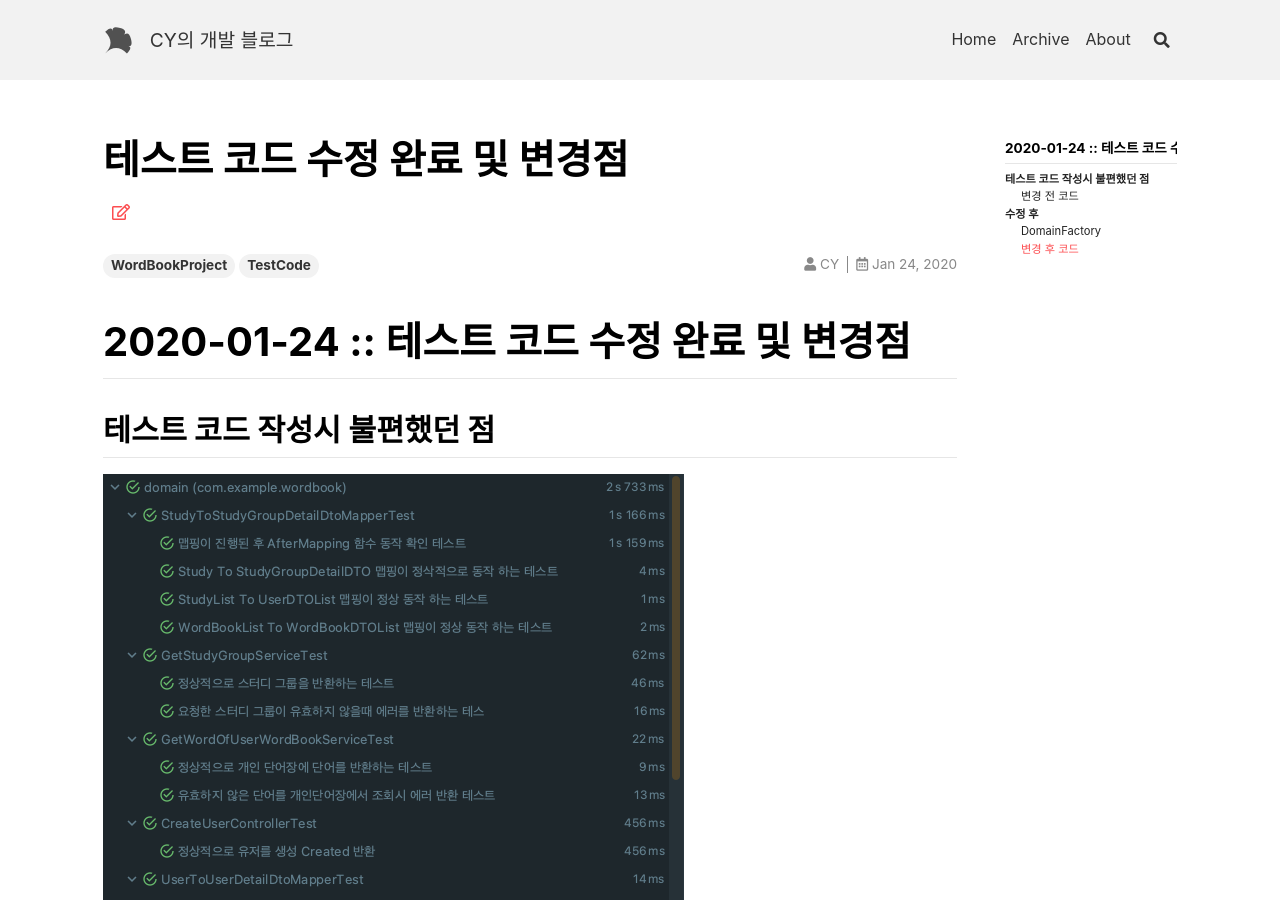
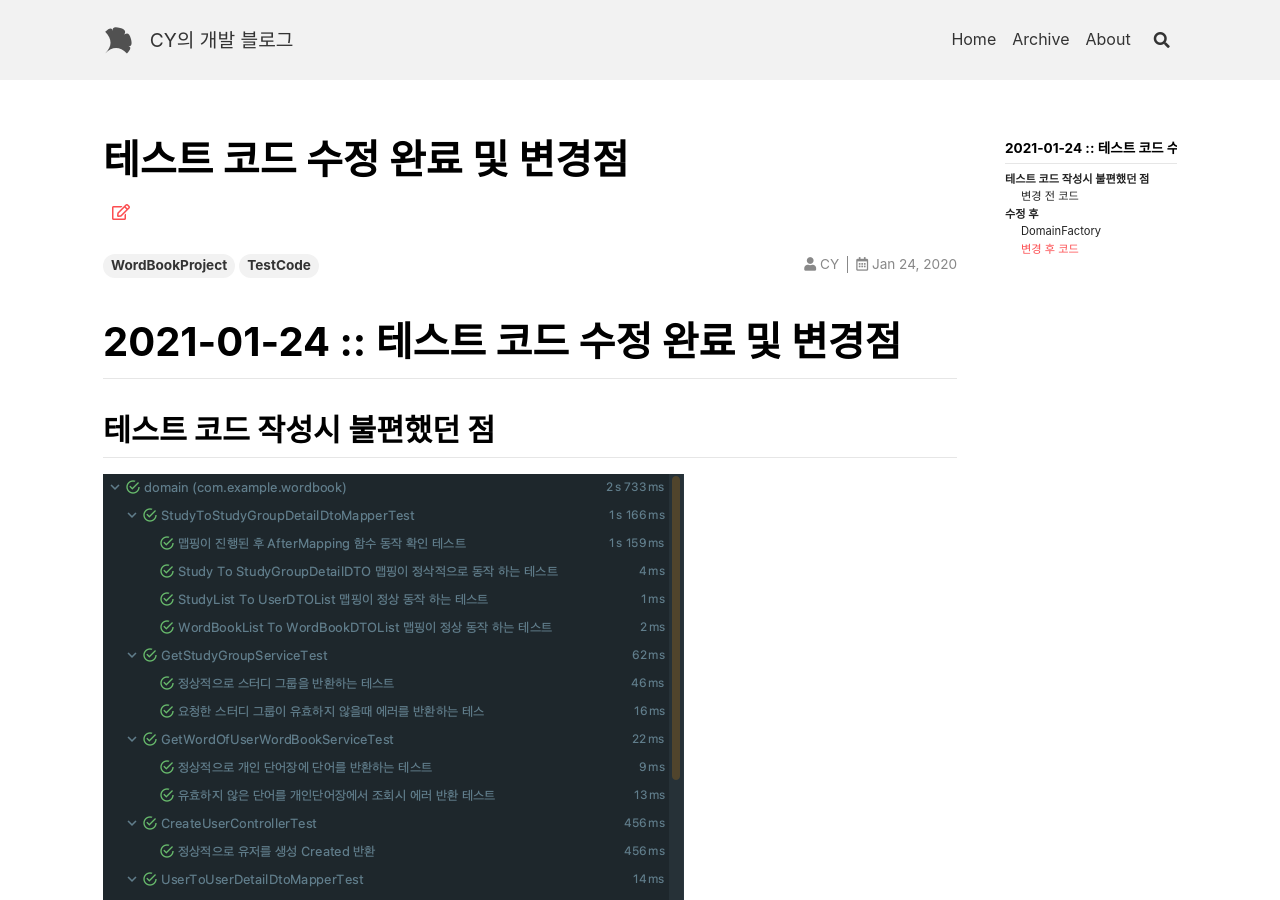
Before and after one commit to lcy960729/blog.maker, a Jekyll site: the page built from _posts/WordBookProject/2020-01-24-테스트-코드-수정-완료-및-변경점.md, in a window 1280 px wide and 900 px high. Built offline with Jekyll 4.4.1, drawn with Linux system fonts in a browser that asks for light colours; nearby versions of some CDN libraries; comment, search, counter and statistics services are not loaded.

Commit message:
테스트 코드 수정 완료 및 변경점 포스트 추가

```diff
--- a/_posts/WordBookProject/2020-01-24-테스트-코드-수정-완료-및-변경점.md
+++ b/_posts/WordBookProject/2020-01-24-테스트-코드-수정-완료-및-변경점.md
@@ -5,7 +5,7 @@ categories: wordbook-project
 author: CY
 key: 테스트 코드 수정 완료 및 변경점
 ---
-# 2020-01-24 :: 테스트 코드 수정 완료 및 변경점
+# 2021-01-24 :: 테스트 코드 수정 완료 및 변경점
 
 ## 테스트 코드 작성시 불편했던 점
 
```
